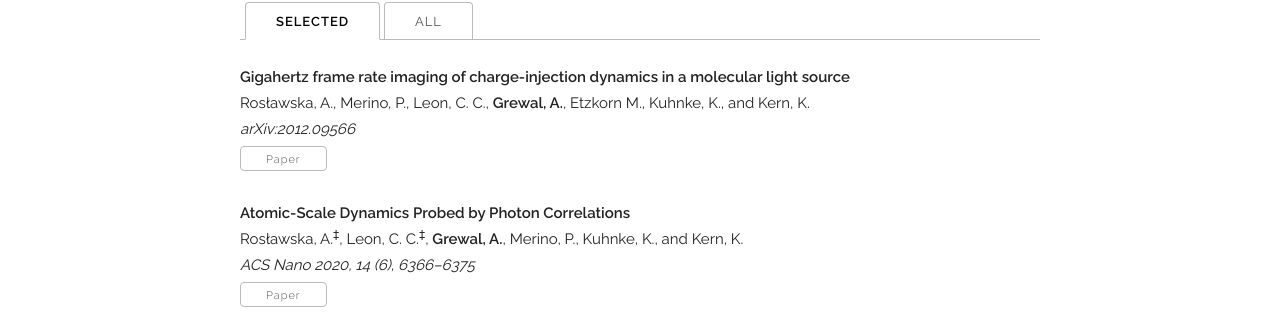
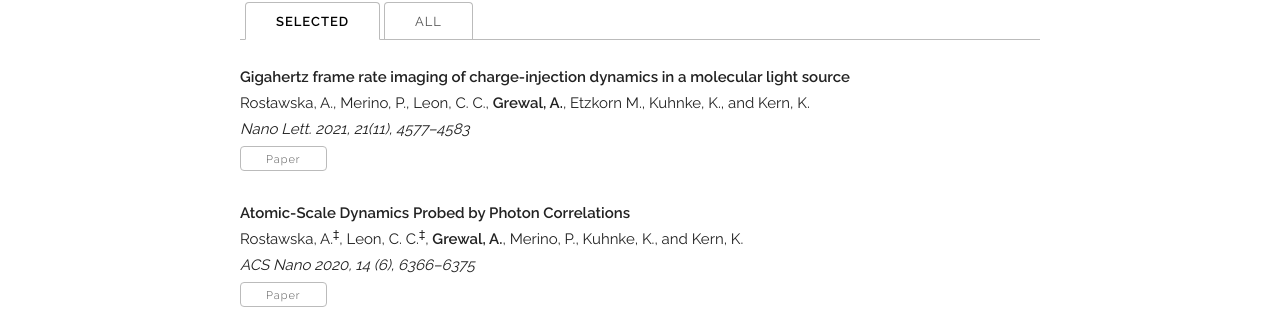
Before and after one commit to abhishekgrewal/abhishekgrewal.github.io, a Jekyll site: the page built from index.html, in a window 1280 px wide and 900 px high, scrolled down 727 px. Shown: the part 140-453 px from the top of the window. Built offline with Jekyll 4.4.1, drawn with Linux system fonts in a browser that asks for light colours; some web fonts are replaced.

Commit message:
Update publications.yaml

```diff
--- a/_data/publications.yaml
+++ b/_data/publications.yaml
@@ -8,14 +8,14 @@ papers:
 
   - title: "Atomic-scale structural fluctuations of a plasmonic cavity"
     authors: "Rosławska, A., Merino, P., <b>Grewal, A.</b>, Leon, C. C., Kuhnke, K., and Kern, K."
-    venue: "arXiv:2102.11671"
-    paper_pdf: "https://arxiv.org/abs/2102.11671"
+    venue: "Nano Lett. 2021, 21(17), 7221–7227"
+    paper_pdf: "https://pubs.acs.org/doi/10.1021/acs.nanolett.1c02207"
     selected: n
 
   - title: "Gigahertz frame rate imaging of charge-injection dynamics in a molecular light source"
     authors: "Rosławska, A., Merino, P., Leon, C. C., <b>Grewal, A.</b>, Etzkorn M., Kuhnke, K., and Kern, K."
-    venue: "arXiv:2012.09566"
-    paper_pdf: "https://arxiv.org/abs/2012.09566"
+    venue: "Nano Lett. 2021, 21(11), 4577–4583"
+    paper_pdf: "https://pubs.acs.org/doi/full/10.1021/acs.nanolett.1c00328"
     selected: y
 
   - title: "Gold Chain Formation via Local Lifting of Surface Reconstruction by Hot Electron Injection on H2(D2)/Au(111)"
```
